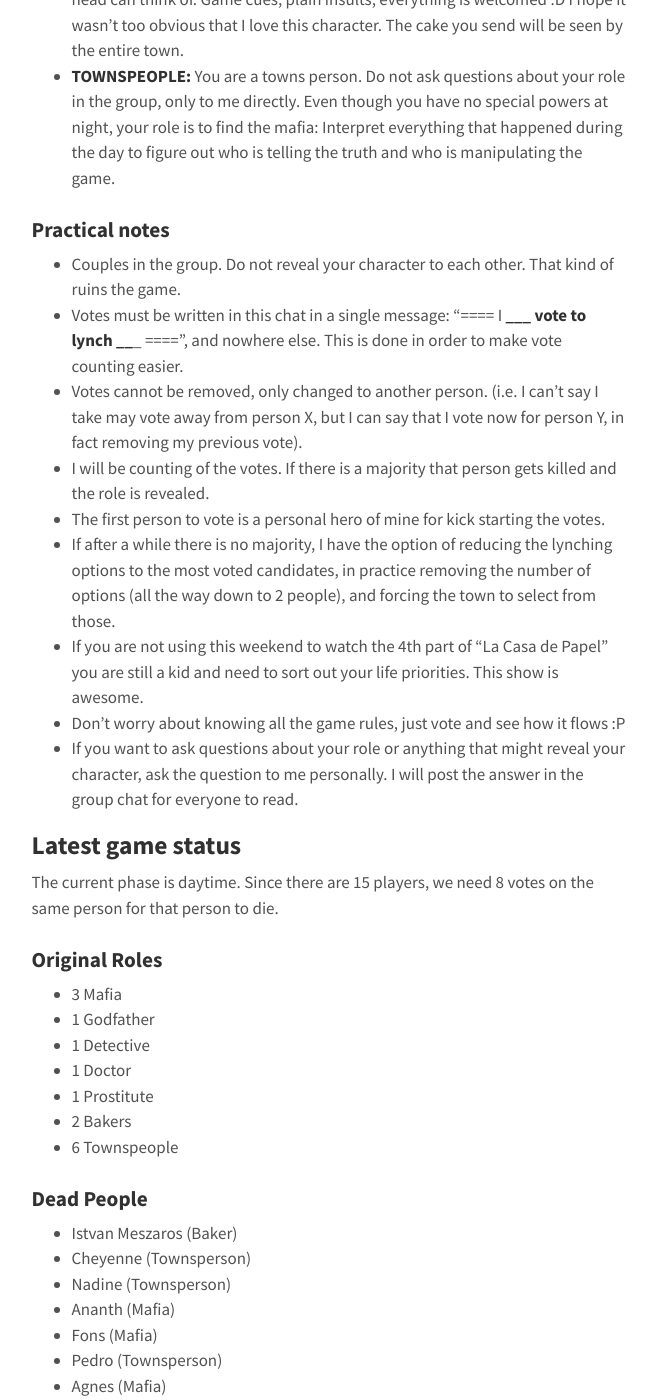
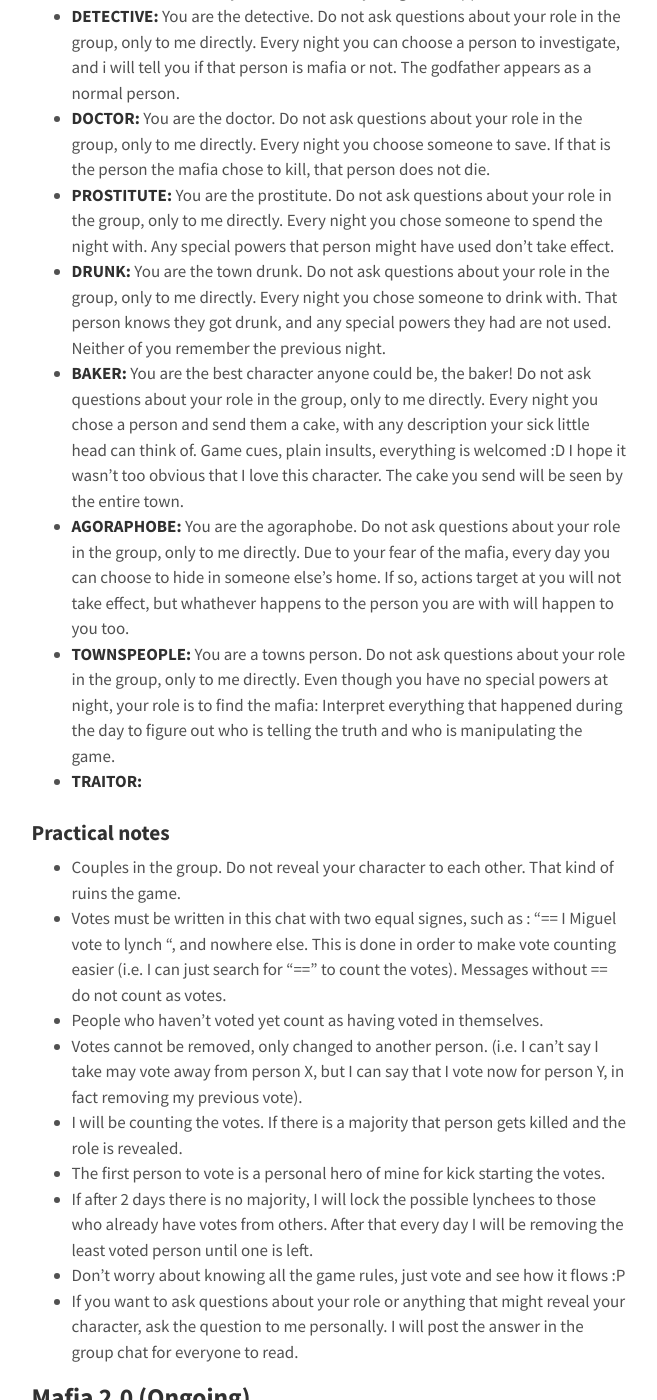
Before and after one commit to migueltorrescosta/migueltorrescosta.github.io, a Jekyll site: the page built from _posts/2020-04-02-Online-Mafia-Rulebook.md, in a window 1280 px wide and 1400 px high, scrolled down 2126 px. Shown: the whole window, without its empty margins (311-968 px from the left). Built offline with Jekyll 4.4.1, drawn with Linux system fonts in a browser that asks for light colours; a script that is not in the unit is left out; some of the changed text lies outside the part shown.

Commit message:
Added Mafia 2.0

```diff
--- a/_posts/2020-04-02-Online-Mafia-Rulebook.md
+++ b/_posts/2020-04-02-Online-Mafia-Rulebook.md
@@ -27,26 +27,76 @@
 
 - **MAFIA:** You are Mafia. Do not ask questions about your role in the group, only to me directly. Every night you and your mates will select someone to kill. That person dies unless the doctor chose to save that person.
 - **GODFATHER:** You are the godfather. Do not ask questions about your role in the group, only to me directly. Every night you and your mates will select someone to kill. That person dies unless the doctor chose to save that person. If you don't decide together on who to kill, you have the final vote. If the cop investigates you during the night, he sees you as a normal victim.
+- **RECRUITER:** You are the recruiter, playing for the mafia. Do not ask questions about your role in the group, only to me directly. Once in the game you can propose another player to be recruited with a personalized text. That player can either chose to join you and the mafia, or reject the offer. They will not know who you are.
+- **LURKER:** You are the lurker, and play for the mafia. Do not ask questions about your role in the group, only to me directly. Every night you can lurk around someone's home, and you will know everything that happened with them.
 - **DETECTIVE:** You are the detective. Do not ask questions about your role in the group, only to me directly. Every night you can choose a person to investigate, and i will tell you if that person is mafia or not. The godfather appears as a normal person.
 - **DOCTOR:** You are the doctor. Do not ask questions about your role in the group, only to me directly. Every night you choose someone to save. If that is the person the mafia chose to kill, that person does not die.
 - **PROSTITUTE:** You are the prostitute. Do not ask questions about your role in the group, only to me directly. Every night you chose someone to spend the night with. Any special powers that person might have used don't take effect.
+- **DRUNK:** You are the town drunk. Do not ask questions about your role in the group, only to me directly. Every night you chose someone to drink with. That person knows they got drunk, and any special powers they had are not used. Neither of you remember the previous night.
 - **BAKER:** You are the best character anyone could be, the baker! Do not ask questions about your role in the group, only to me directly. Every night you chose a person and send them a cake, with any description your sick little head can think of. Game cues, plain insults, everything is welcomed :D I hope it wasn't too obvious that I love this character. The cake you send will be seen by the entire town.
+- **AGORAPHOBE:** You are the agoraphobe. Do not ask questions about your role in the group, only to me directly. Due to your fear of the mafia, every day you can choose to hide in someone else's home. If so, actions target at you will not take effect, but whathever happens to the person you are with will happen to you too.
 - **TOWNSPEOPLE:** You are a towns person. Do not ask questions about your role in the group, only to me directly. Even though you have no special powers at night, your role is to find the mafia: Interpret everything that happened during the day to figure out who is telling the truth and who is manipulating the game.
+- **TRAITOR:**
 
 ### Practical notes
 
 - Couples in the group. Do not reveal your character to each other. That kind of ruins the game.
-- Votes must be written in this chat in a single message: "==== I _____ vote to lynch _____ ====", and nowhere else. This is done in order to make vote counting easier.
+- Votes must be written in this chat with two equal signes, such as : "== I Miguel vote to lynch ", and nowhere else. This is done in order to make vote counting easier (i.e. I can just search for "==" to count the votes). Messages without == do not count as votes.
+- People who haven't voted yet count as having voted in themselves.
 - Votes cannot be removed, only changed to another person. (i.e. I can't say I take may vote away from person X, but I can say that I vote now for person Y, in fact removing my previous vote).
-- I will be counting of the votes. If there is a majority that person gets killed and the role is revealed.
+- I will be counting the votes. If there is a majority that person gets killed and the role is revealed.
 - The first person to vote is a personal hero of mine for kick starting the votes.
-- If after a while there is no majority, I have the option of reducing the lynching options to the most voted candidates, in practice removing the number of options (all the way down to 2 people), and forcing the town to select from those.
-- If you are not using this weekend to watch the 4th part of "La Casa de Papel" you are still a kid and need to sort out your life priorities. This show is awesome.
+- If after 2 days there is no majority, I will lock the possible lynchees to those who already have votes from others. After that every day I will be removing the least voted person until one is left.
 - Don't worry about knowing all the game rules, just vote and see how it flows :P
 - If you want to ask questions about your role or anything that might reveal your character, ask the question to me personally. I will post the answer in the group chat for everyone to read.
 
+## Mafia 2.0 (Ongoing)
+We are currently in the day phase. Since there are 19 players, we need 10 votes on the same person for that person to die.
 
-## Latest game status
+### Original Roles
+
+- 1 Godfather (Mafia)
+- 1 Lurker (Mafia)
+- 1 Recruiter (Mafia)
+- 2 Normal Mafia
+- 1 Detective
+- 1 Doctor
+- 1 Drunk
+- 2 Bakers
+- 1 Agoraphobe
+- 8 Townspeople
+
+### Alive players
+
+- Albert
+- Alexander
+- Ananth
+- Brigi
+- Cheyenne
+- Claudia
+- Daria
+- David
+- João
+- Julian
+- Juul
+- Keith
+- Lennaert
+- Mar
+- Nadine
+- Natalia
+- Pedro
+- Raluca
+- Ricardo
+- Sharon
+
+### Dead players
+
+Everyone's hapyp and alive ... for now.
+### 1st day message
+
+Welcome everyone to мафия town. For those wondering what it is like to live here, have a quick peek at https://www.youtube.com/watch?v=EhdneGEWU98 . We know that among us there are villains and there are heroes, but do we know who is who? We assemble in our main square to discuss it, in the hopes that together we will not perish!
+
+## Mafia 1.0 (Finished Game)
 
 The current phase is daytime. Since there are 15 players, we need 8 votes on the same person for that person to die.
 
```
